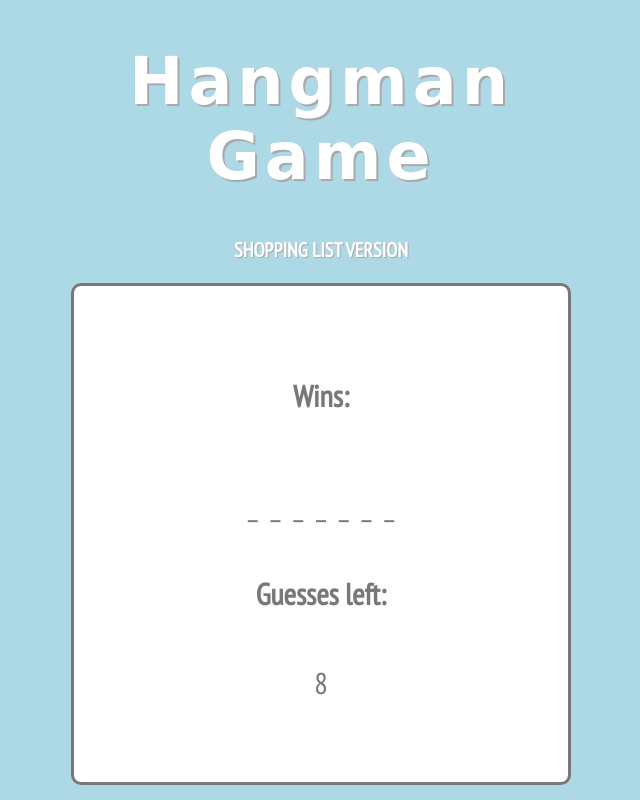
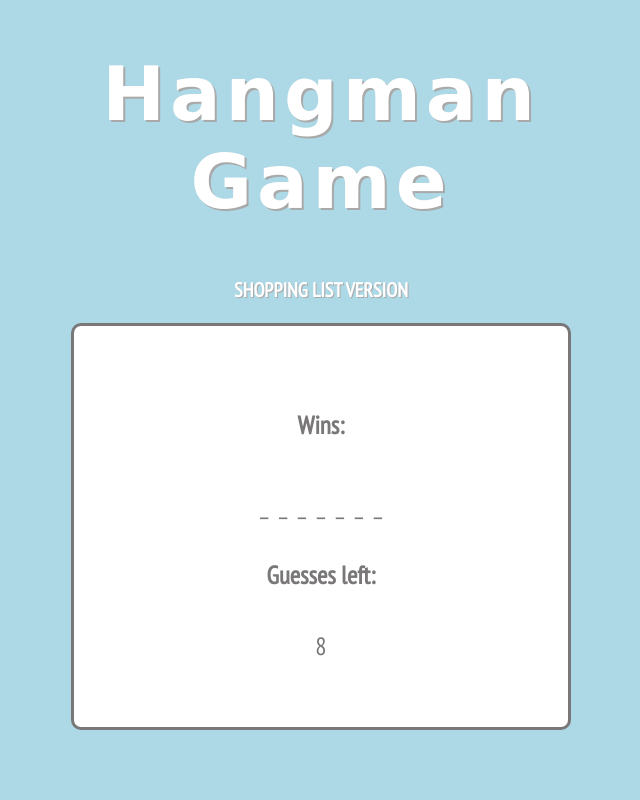
Before and after one commit to nrgtwithers/hangman, a plain HTML site: page index.html in a window 1280 px wide. Shown: the whole page, without its empty margins (319-959 px from the left). Drawn offline with Linux system fonts and the light colour scheme; a web font is replaced by a local one.

Commit message:
changing the css

```diff
--- a/assets/css/style.css
+++ b/assets/css/style.css
@@ -8,7 +8,7 @@ html, body{
 
 h1{
     font-family: 'Hanalei', cursive;
-    font-size: 65px;
+    font-size: 75px;
     color: white;
     letter-spacing: 5px;
     text-shadow: 2px 2px darkgray;
@@ -25,7 +25,7 @@ h3{
 
 h4 {
     font-family: 'PT Sans Narrow', sans-serif;
-    font-size: 30px;
+    font-size: 25px;
     font-weight: bold;
 }
 .container {
@@ -43,6 +43,6 @@ h4 {
   }
 
 #wins, #current-word, #guesses-remaining, #guessed-letters{
-    font-size: 30px;
-    padding: 10px;
+    font-size: 25px;
+    padding: 5px;
 }
```
